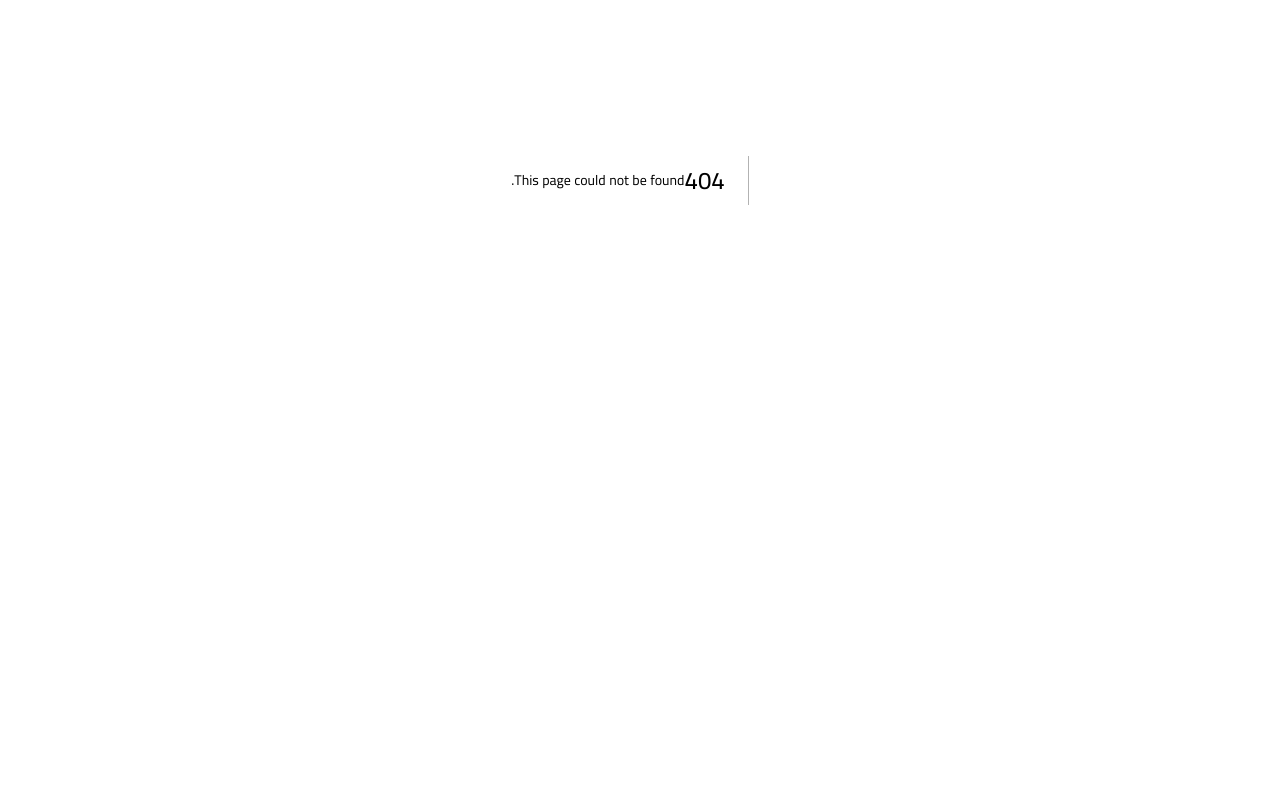
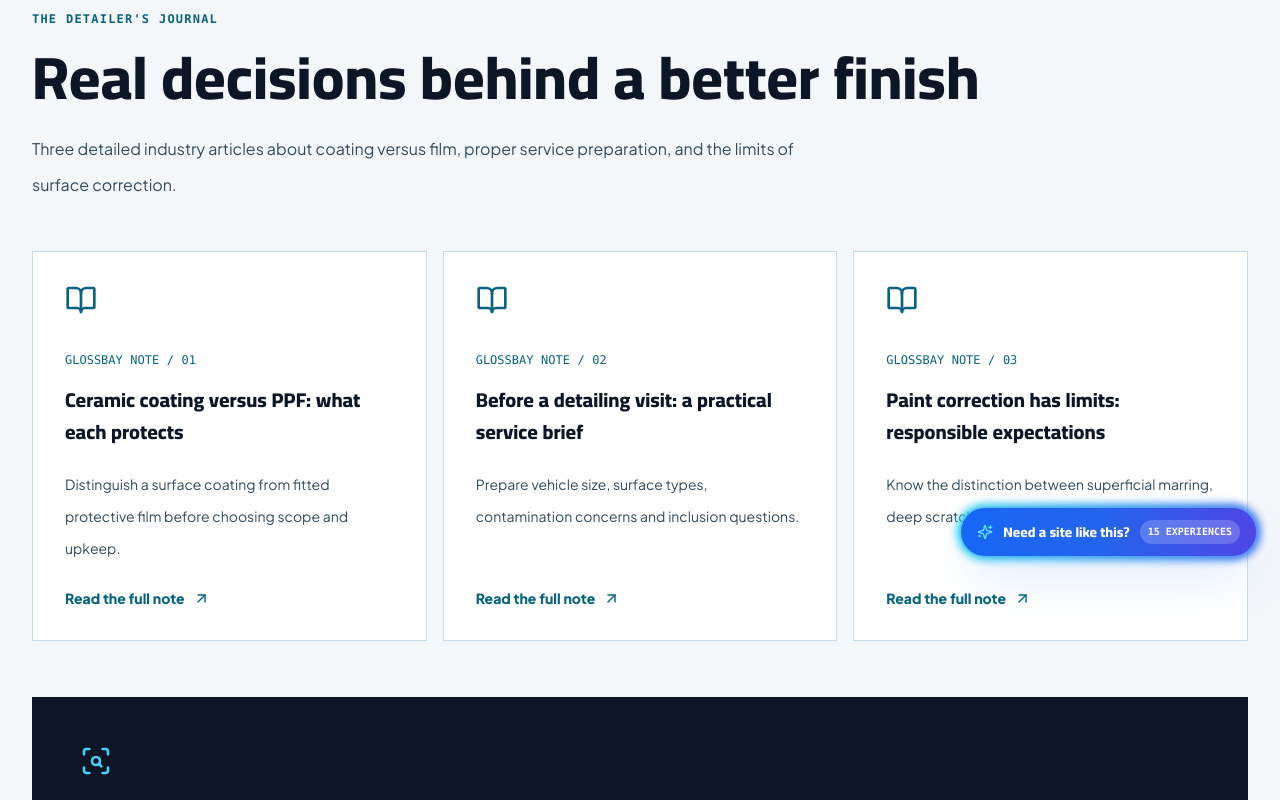
Before and after one commit to mykholy/mavvix_demos, a Next.js app: page /en/preview/car-detailing/journal in a window 1280 px wide. Before the commit this address had no page. Shown: the part 220-1020 px from the top of the page. Before the commit the page ends 800 px from the top, so only its background shows below. Built offline with nearby package versions, Linux system fonts and the light colour scheme; a web font is replaced by a local one.

Commit message:
feat(glossbay): authored journal/page.tsx car-detailing page

```diff
--- /dev/null
+++ b/src/app/[locale]/preview/car-detailing/journal/page.tsx
@@ -0,0 +1,11 @@
+import Link from 'next/link';
+import type { Locale } from '@/lib/i18n/config';
+import { GLOSSBAY,glossPath,glossText } from '@/lib/verticals/car-detailing/data';
+import { BookOpen,ArrowUpRight,ScanSearch } from 'lucide-react';
+export default function GlossJournal({params:{locale}}:{params:{locale:Locale}}){
+ const ar=locale==='ar';return <div className="max-w-7xl mx-auto px-5 sm:px-8 py-20 sm:py-28">
+ <p className="text-[#09627E] font-mono tracking-widest text-xs font-black">THE DETAILER'S JOURNAL</p><h1 className="gloss-display text-4xl sm:text-6xl font-black mt-5">{ar?'معلومة موثوقة بدل وعود اللمعة السريعة':'Real decisions behind a better finish'}</h1><p className="mt-6 max-w-3xl leading-9 text-[#314A5C]">{ar?'ثلاثة أدلة متخصصة توضح فرق الحماية عن التنظيف، وحدود تلميع الطلاء، وكيف تجهز مواصفات السيارة قبل أي زيارة.':'Three detailed industry articles about coating versus film, proper service preparation, and the limits of surface correction.'}</p>
+ <div className="grid lg:grid-cols-3 gap-4 mt-12">{GLOSSBAY.articles.map((a,i)=><Link href={glossPath(locale,'journal/'+a.slug)} key={a.slug} className="bg-white border border-[#C7DDE7] p-8 min-h-[340px] flex flex-col hover:bg-[#E5F2F8] transition-colors"><BookOpen size={32} className="text-[#09627E]"/><span className="font-mono text-xs text-[#09627E] mt-9">GLOSSBAY NOTE / 0{i+1}</span><h2 className="font-black text-xl leading-8 mt-4">{glossText(a.title,locale)}</h2><p className="text-[#314A5C] leading-8 text-sm mt-5">{glossText(a.summary,locale)}</p><span className="text-[#09627E] font-black text-sm mt-auto pt-6 inline-flex items-center gap-2">{ar?'اقرأ المقال':'Read the full note'}<ArrowUpRight size={17}/></span></Link>)}</div>
+ <div className="mt-14 bg-[#0D1626] text-white p-8 sm:p-12"><ScanSearch className="text-[#4CCBF4]" size={32}/><h2 className="gloss-display text-3xl mt-6 font-black">{ar?'اسأل عن الحالة قبل السعر':'Scope the vehicle before quoting'}</h2><p className="mt-4 leading-9 text-[#C4DEE9] text-sm">{ar?'التلميع والحماية والإضافات تعتمد على الحالة الفعلية، مش الصورة فقط.':'Treatment recommendations and exclusions depend on the actual inspected condition.'}</p><Link href={glossPath(locale,'quote')} className="inline-flex mt-7 bg-[#4CCBF4] text-[#0D1626] px-6 py-4 font-black text-sm">{ar?'جهز طلبك':'Build the enquiry'}</Link></div>
+ </div>;
+}
```
